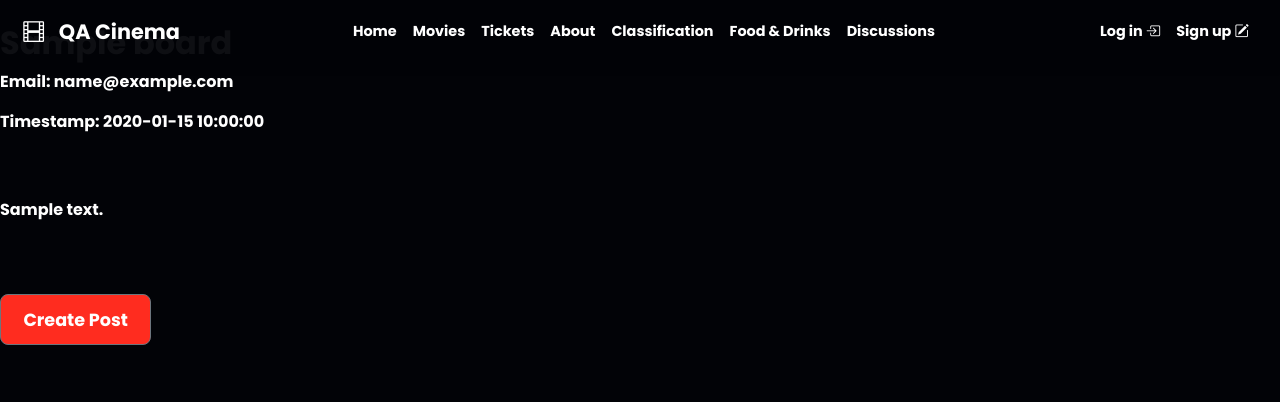
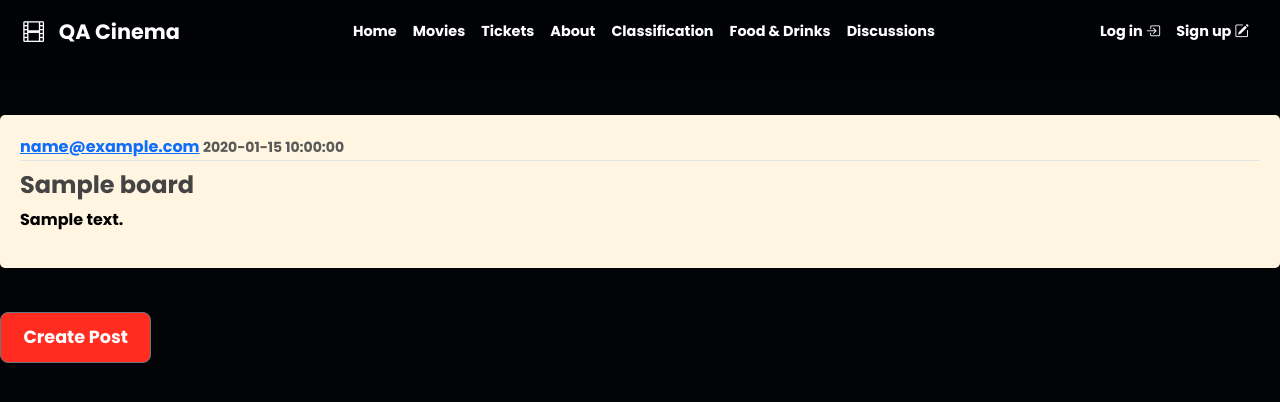
Before and after one commit to fkia413/CodeBusters, a Flask app: page /discussion in a window 1280 px wide. Shown: the top 402 px of the page. Run offline with Flask 3, Linux system fonts and the light colour scheme; tables that the repository leaves empty hold one stand-in row (values such as "Sample post"); parts of the project's set-up code (start-up, migrations or seed data) failed here and were passed over.

Commit message:
Fixed payment form and started discussion design

```diff
--- a/application/modules/form.py
+++ b/application/modules/form.py
@@ -70,7 +70,7 @@ class Checkout(FlaskForm):
     submit = SubmitField("Continue to payment")
 
 
-class Payment(FlaskForm):
+class Paymentform(FlaskForm):
     cardname = StringField(
         "Name on card", validators=[DataRequired(), Length(min=2, max=30)]
     )
--- a/application/routes/routes.py
+++ b/application/routes/routes.py
@@ -7,7 +7,7 @@ import random
 from application.modules.form import (
     Login,
     Registration,
-    Payment,
+    Paymentform,
     SearchForm,
     BookingForm,
     CreatePosts,
@@ -213,14 +213,10 @@ def get_screening_times():
     # Return an empty list or an appropriate response if the movie is not found
     return jsonify([])
 
-
-@app.route("/payment", methods=["GET", "POST"])
+@app.route('/payment', methods=['GET', 'POST'])
 def payment():
-    form = Payment()
-    return render_template(
-        "payment.html",
-        form=form,
-    )
+    form = Paymentform()
+    return render_template('payment.html', form=form)
 
 
 @app.route("/services")
--- a/application/templates/discussion.html
+++ b/application/templates/discussion.html
@@ -1,7 +1,9 @@
 {% extends "layout.html" %}
+{% block content %}
+    <div class="mb-4 text-center">
+        <h1 class="display-4" style="color: black;">Movies Discussion Board</h1>
+    </div>
 
-<!-- Content block -->
-{% block content %}
     {% for message in get_flashed_messages() %}
         <div class="alert alert-warning alert-dismissible fade show" role="alert">
             {{ message }}
@@ -13,22 +15,63 @@
             ></button>
         </div>
     {% endfor %}
+
+    <style>
+        /* Add your custom CSS styles here */
+        .content-section {
+            background: #fff5e1; /* Change background color to cream */
+            padding: 20px;
+            border: none; /* Remove border */
+            border-radius: 5px;
+            margin-bottom: 20px;
+        }
+
+        .article-title {
+            color: #444444;
+            font-size: 24px;
+            margin-top: 0;
+            text-decoration: none; /* Remove underline */
+        }
+
+        .article-title:hover {
+            color: #428bca;
+        }
+
+        .article-content {
+            color: black; /* Set text color to black */
+            font-size: 16px;
+            line-height: 1.5;
+        }
+
+        .article-metadata {
+            padding-bottom: 1px;
+            margin-bottom: 10px;
+            border-bottom: 1px solid #e3e3e3;
+            color: #777;
+        }
+
+        .article-metadata a:hover {
+            color: #333;
+            text-decoration: none;
+        }
+    </style>
+
     <br />
+
     {% for post in posts %}
-        <div class="discussion-content">
-            <h2>{{ post.title }}</h2>
-            <p>Email: {{ post.user_email }}</p>
-            <p>Timestamp: {{ post.timestamp }}</p>
-            <br /><br />
-            {{ post.content | safe }}
-            <br /><br />
+        <article class="media content-section">
+            <div class="media-body">
+                <div class="article-metadata">
+                    <a class="mr-2" href="#">{{ post.user_email }}</a>
+                    <small class="text-muted">{{ post.timestamp }}</small>
+                </div>
+                <h2 class="article-title"><a class="article-title" href="#">{{ post.title }}</a></h2>
+                <p class="article-content">{{ post.content | safe }}</p>
+            </div>
+        </article>
+        <br />
+    {% endfor %}
 
-            <br /><br />
-        </div>
-    {% endfor %}
-	<a
-        href="{{ url_for('new') }}"
-        class="btn btn-outline-secondary btn-sm"
-            >Create Post</a>
+    <a href="{{ url_for('new') }}" class="btn btn-outline-secondary btn-sm">Create Post</a>
     <br />
 {% endblock content %}
--- a/application/templates/payment.html
+++ b/application/templates/payment.html
@@ -3,7 +3,7 @@
 <!-- Displaying main content of the page -->
 {% block content%}
     <h1 class="mb-3">Payment</h1>
-    <small>Tickets for {{% movie_title %}}</small>
+    <small>Tickets for {{ movie_title }}</small>
     <div>
     <div class="col-50">
       <h3>Payment</h3>
@@ -32,6 +32,7 @@
 
       <div class="payment-section">
         <form method="POST" action="{{ url_for('payment') }}">
+              {{ form.hidden_tag() }}
           <fieldset class="form-group">
             <legend> Payment method </legend>
             <div class="form-group">
```
